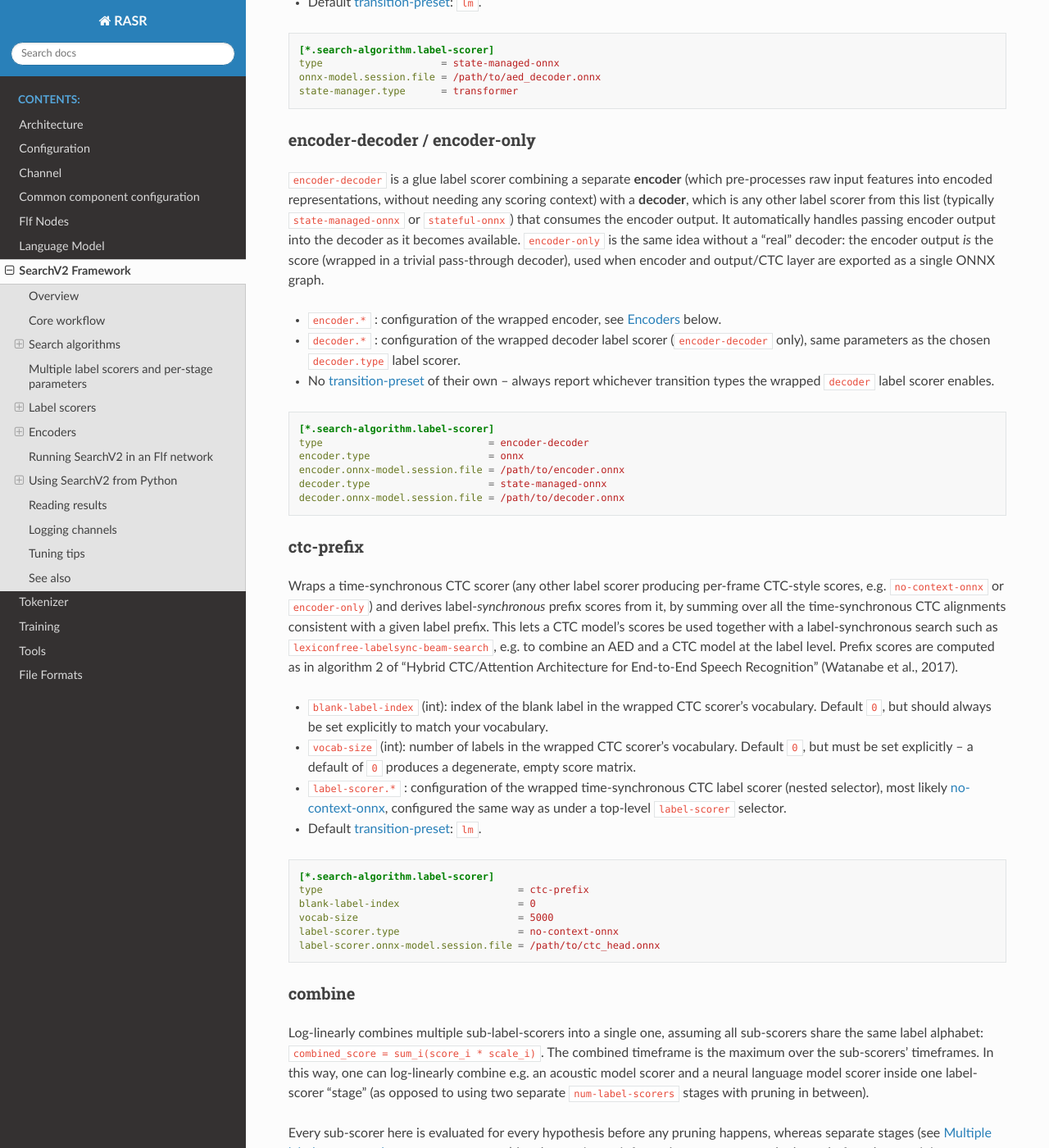
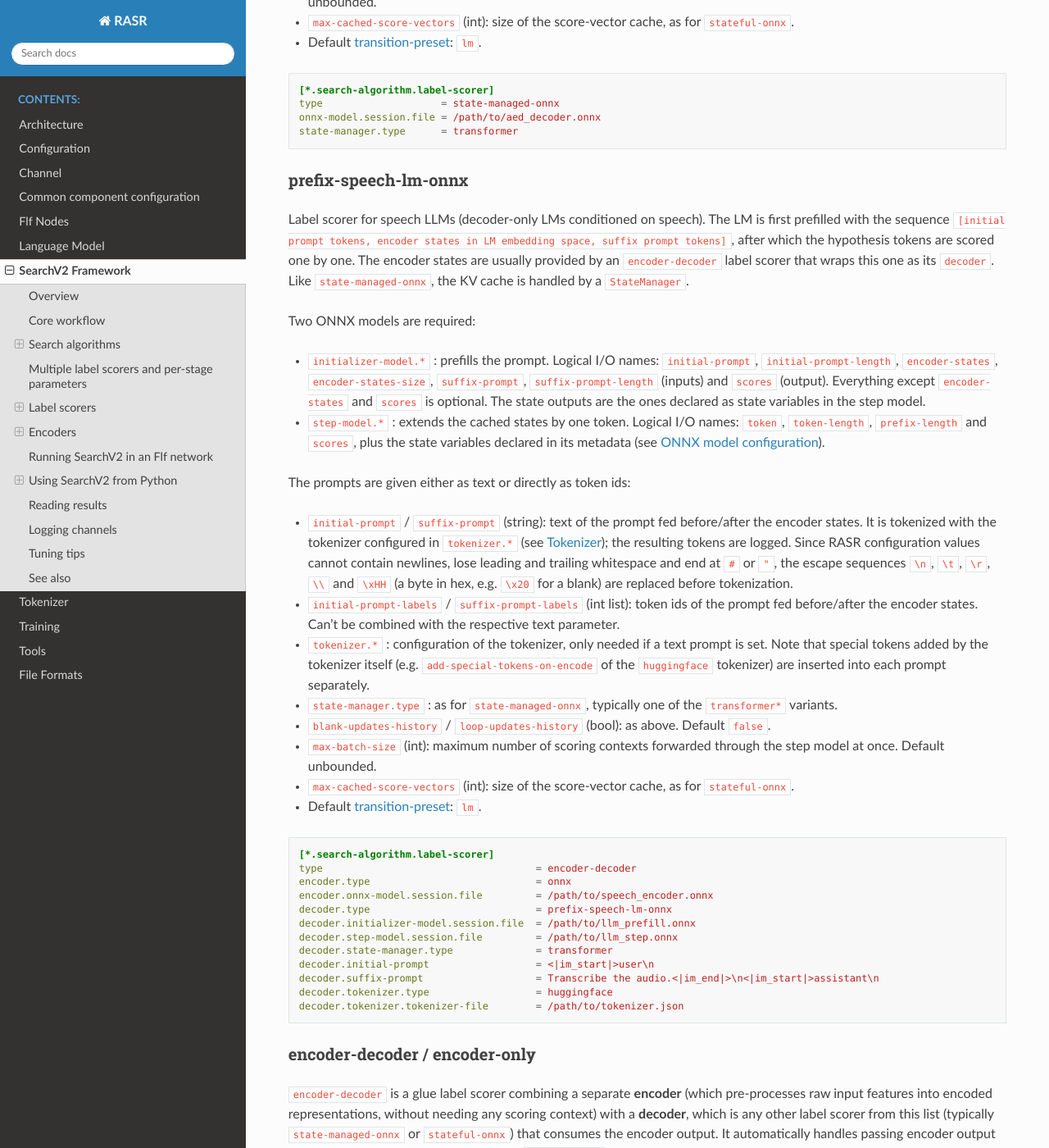
Before and after one commit to rwth-i6/rasr, a Sphinx documentation site: the page built from doc/search_v2.rst, in a window 1280 px wide and 1400 px high, scrolled down 21404 px. Shown: the whole window at 82% size. Built offline with Sphinx 7.4.7 and the Read the Docs theme 3.1.0, drawn with Linux system fonts in a browser that asks for light colours; some of the changed text lies outside the part shown.

Commit message:
Support text prompts in PrefixSpeechLmOnnxLabelScorer
Add `initial-prompt` and `suffix-prompt` parameters as alternatives to the
`*-prompt-labels` token id parameters. Text prompts are tokenized with the
tokenizer configured in the `tokenizer` sub-component. Since RASR config
values can't contain newlines and lose leading/trailing whitespace, the
escape sequences \n, \t, \r, \\ and \xHH are replaced before tokenization.

Also document the label scorer in the SearchV2 docs.

Co-Authored-By: Claude Opus 5.5 <noreply@anthropic.com>

```diff
--- a/doc/search_v2.rst
+++ b/doc/search_v2.rst
@@ -739,6 +739,8 @@ Built-in label scorer types include:
 * ``no-context-onnx``, ``fixed-context-onnx``, ``stateful-onnx``, ``stateful-transducer-onnx``,
   ``state-managed-onnx``: forward features (and, depending on type, label history/hidden state) through an ONNX
   model.
+* ``prefix-speech-lm-onnx``: speech LLM that is prompted with text prompts and the encoder states before
+  decoding.
 * ``encoder-decoder`` / ``encoder-only``: wrap a separate encoder (see :ref:`Encoders` below) that
   pre-processes features, combined with a decoder label scorer (or no decoder, for encoder-only models).
 * ``ctc-prefix``: wraps a time-synchronous CTC scorer and derives label-synchronous prefix scores from it
@@ -997,6 +999,57 @@ caches (splitting/merging/rebasing state across beam search steps) without quadr
     type                    = state-managed-onnx
     onnx-model.session.file = /path/to/aed_decoder.onnx
     state-manager.type      = transformer
+
+prefix-speech-lm-onnx
+^^^^^^^^^^^^^^^^^^^^^
+
+Label scorer for speech LLMs (decoder-only LMs conditioned on speech). The LM is first prefilled with the sequence
+``[initial prompt tokens, encoder states in LM embedding space, suffix prompt tokens]``, after which the hypothesis
+tokens are scored one by one. The encoder states are usually provided by an ``encoder-decoder`` label scorer that
+wraps this one as its ``decoder``. Like ``state-managed-onnx``, the KV cache is handled by a ``StateManager``.
+
+Two ONNX models are required:
+
+* ``initializer-model.*`` : prefills the prompt. Logical I/O names: ``initial-prompt``, ``initial-prompt-length``,
+  ``encoder-states``, ``encoder-states-size``, ``suffix-prompt``, ``suffix-prompt-length`` (inputs) and
+  ``scores`` (output). Everything except ``encoder-states`` and ``scores`` is optional. The state outputs
+  are the ones declared as state variables in the step model.
+* ``step-model.*`` : extends the cached states by one token. Logical I/O names: ``token``, ``token-length``,
+  ``prefix-length`` and ``scores``, plus the state variables declared in its metadata (see
+  :ref:`ONNX model configuration`).
+
+The prompts are given either as text or directly as token ids:
+
+* ``initial-prompt`` / ``suffix-prompt`` (string): text of the prompt fed before/after the encoder states.
+  It is tokenized with the tokenizer configured in ``tokenizer.*`` (see :doc:`tokenizer`); the resulting tokens are
+  logged. Since RASR configuration values cannot contain newlines, lose leading and trailing whitespace and end at
+  ``#`` or ``"``, the escape sequences ``\n``, ``\t``, ``\r``, ``\\`` and ``\xHH`` (a byte in hex, e.g. ``\x20``
+  for a blank) are replaced before tokenization.
+* ``initial-prompt-labels`` / ``suffix-prompt-labels`` (int list): token ids of the prompt fed before/after the
+  encoder states. Can't be combined with the respective text parameter.
+* ``tokenizer.*`` : configuration of the tokenizer, only needed if a text prompt is set. Note that special tokens
+  added by the tokenizer itself (e.g. ``add-special-tokens-on-encode`` of the ``huggingface`` tokenizer) are
+  inserted into each prompt separately.
+* ``state-manager.type`` : as for ``state-managed-onnx``, typically one of the ``transformer*`` variants.
+* ``blank-updates-history`` / ``loop-updates-history`` (bool): as above. Default ``false``.
+* ``max-batch-size`` (int): maximum number of scoring contexts forwarded through the step model at once. Default unbounded.
+* ``max-cached-score-vectors`` (int): size of the score-vector cache, as for ``stateful-onnx``.
+* Default :ref:`transition-preset <Transition types and presets>`: ``lm``.
+
+.. code-block:: ini
+
+    [*.search-algorithm.label-scorer]
+    type                                    = encoder-decoder
+    encoder.type                            = onnx
+    encoder.onnx-model.session.file         = /path/to/speech_encoder.onnx
+    decoder.type                            = prefix-speech-lm-onnx
+    decoder.initializer-model.session.file  = /path/to/llm_prefill.onnx
+    decoder.step-model.session.file         = /path/to/llm_step.onnx
+    decoder.state-manager.type              = transformer
+    decoder.initial-prompt                  = <|im_start|>user\n
+    decoder.suffix-prompt                   = Transcribe the audio.<|im_end|>\n<|im_start|>assistant\n
+    decoder.tokenizer.type                  = huggingface
+    decoder.tokenizer.tokenizer-file        = /path/to/tokenizer.json
 
 encoder-decoder / encoder-only
 ^^^^^^^^^^^^^^^^^^^^^^^^^^^^^^^
```
Also changed, not shown: 3 other files.
